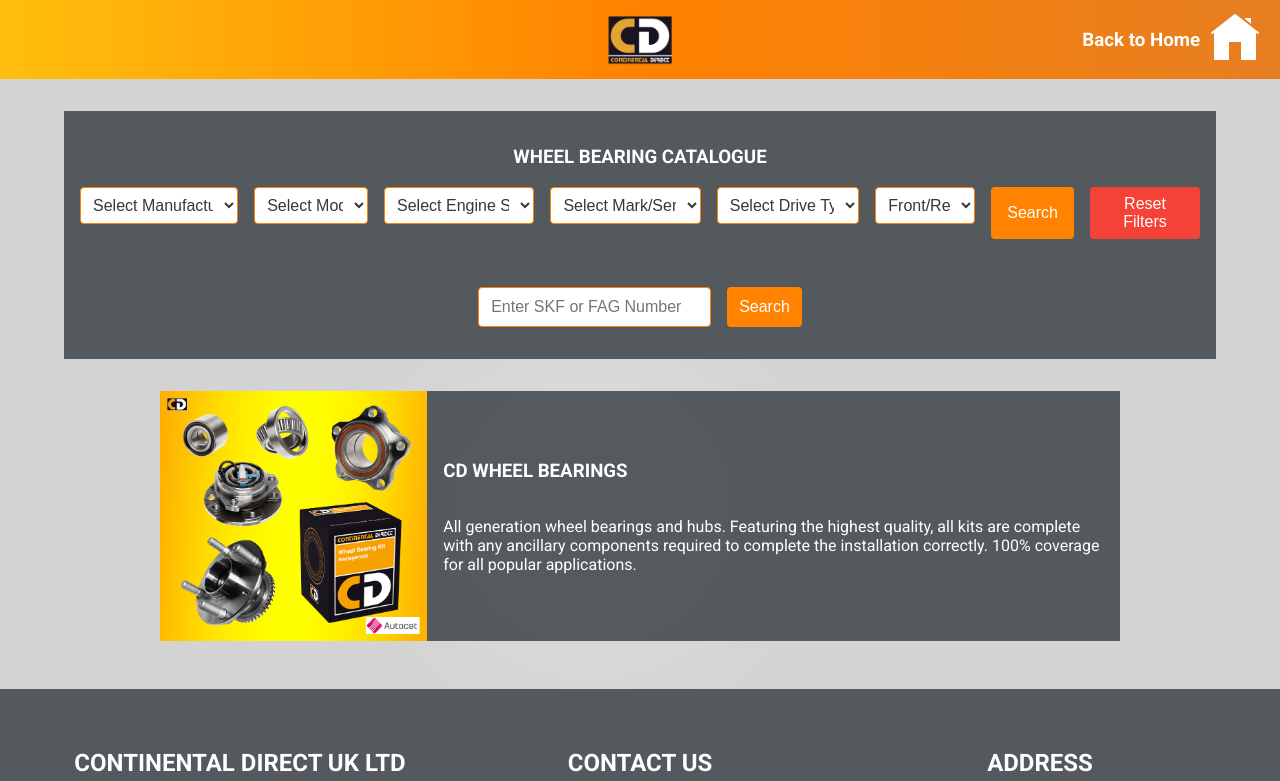
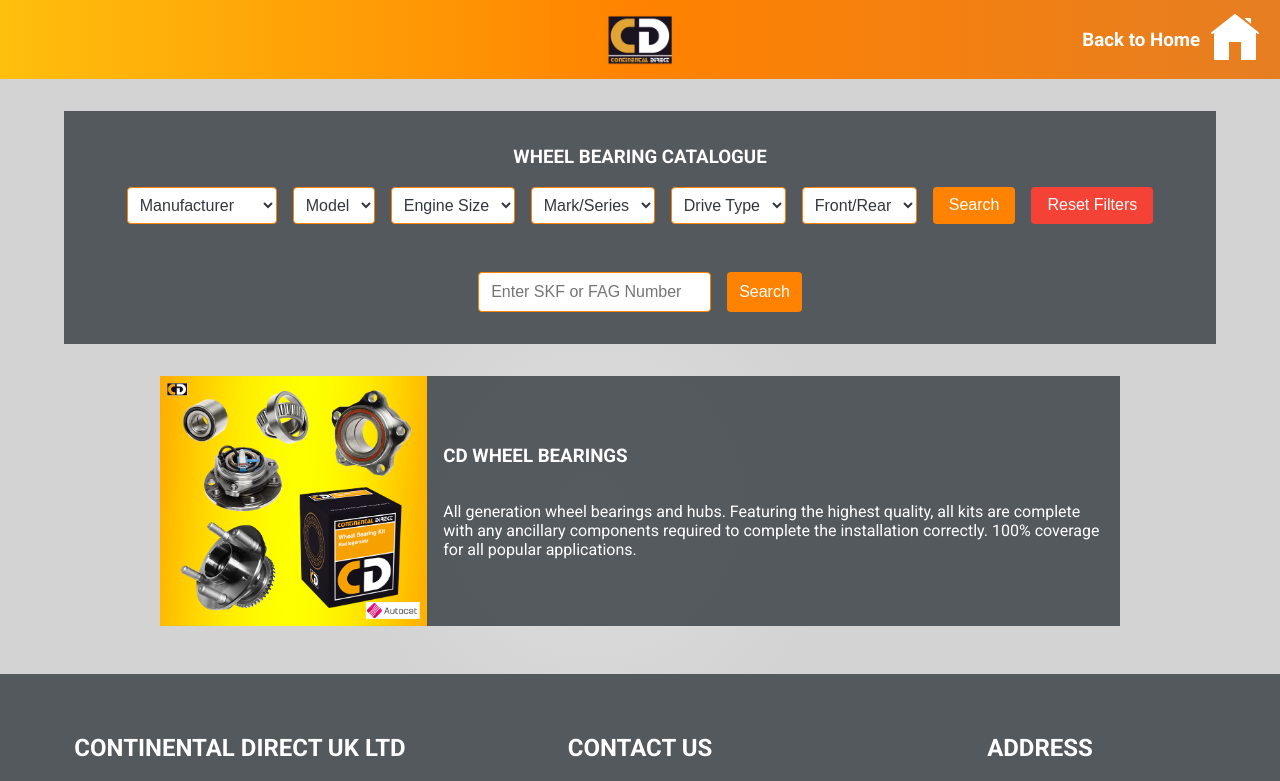
Before and after one commit to Continental-Direct/wheelbearing-catalogue, a React (Vite) app in the folder wheelbearing-catalogue/: page / in a window 1280 px wide. Shown: the top 781 px of the page. Built offline with nearby package versions, Linux system fonts and the light colour scheme.

Commit message:
modifies dropdown text

```diff
--- a/wheelbearing-catalogue/src/components/cards/CardContainer.tsx
+++ b/wheelbearing-catalogue/src/components/cards/CardContainer.tsx
@@ -100,14 +100,16 @@
     });
   };
 
-  const uniqueCards = searchResults.reduce<CardProps[]>((acc, current) => {
-    const x = acc.find((item) => item.CD === current.CD);
-    if (!x) {
-      return acc.concat([current]);
-    } else {
-      return acc;
-    }
-  }, []);
+  const uniqueCards = Array.from(
+    searchResults
+      .reduce((acc, current) => {
+        if (!acc.has(current.CD)) {
+          acc.set(current.CD, current);
+        }
+        return acc;
+      }, new Map())
+      .values()
+  );
 
   const filteredResults = uniqueCards.filter((data) => {
     const matchesTransmission =
@@ -144,9 +146,9 @@
       <div className="content-container">
         <FilterSection onFilterChange={onFilterChange} />
         <div className="card-container">
-          {filteredResults.map((data, index) => (
+          {filteredResults.map((data) => (
             <Card
-              key={index}
+              key={data.CD} // Use CD as the key instead of the index
               {...data}
               openModal={() => handleOpenModal(data)}
             />
--- a/wheelbearing-catalogue/src/components/cards/card.tsx
+++ b/wheelbearing-catalogue/src/components/cards/card.tsx
@@ -19,6 +19,7 @@
   Bearing1Size: string;
   vehicleDetails: string;
   vehicleDetails2: string;
+  imageUrl: string;
   openModal: () => void;
 }
 
--- a/wheelbearing-catalogue/src/components/dropdowns/EngineSizeOptions.tsx
+++ b/wheelbearing-catalogue/src/components/dropdowns/EngineSizeOptions.tsx
@@ -68,7 +68,7 @@
           value={selectedEngineSize}
           onChange={handleEngineSizeChange}
         >
-          <option value="">Select Engine Size</option>
+          <option value=""> Engine Size</option>
           {engineSizes.map((size) => (
             <option key={size} value={size}>
               {size}
--- a/wheelbearing-catalogue/src/components/dropdowns/MarkSeriesOptions.tsx
+++ b/wheelbearing-catalogue/src/components/dropdowns/MarkSeriesOptions.tsx
@@ -69,7 +69,7 @@
           value={selectedMarkSeries}
           onChange={handleMarkSeriesChange}
         >
-          <option value="">Select Mark/Series</option>
+          <option value=""> Mark/Series</option>
           {markSeries.map((ms, index) => (
             <option key={index} value={ms}>
               {ms}
--- a/wheelbearing-catalogue/src/components/dropdowns/YearsOptions.tsx
+++ b/wheelbearing-catalogue/src/components/dropdowns/YearsOptions.tsx
@@ -71,7 +71,7 @@
           value={selectedDriveType}
           onChange={handleDriveTypeChange}
         >
-          <option value="">Select Drive Type</option>
+          <option value="">Drive Type</option>
           {driveTypes.map((driveType, index) => (
             <option key={index} value={driveType}>
               {driveType}
--- a/wheelbearing-catalogue/src/components/dropdowns/manufOptions.tsx
+++ b/wheelbearing-catalogue/src/components/dropdowns/manufOptions.tsx
@@ -41,7 +41,7 @@
           onChange={handleManufacturerChange}
         >
           <option value="" disabled>
-            Select Manufacturer
+            Manufacturer
           </option>
           {manufacturerOptions}
         </select>
--- a/wheelbearing-catalogue/src/components/dropdowns/modelOptions.tsx
+++ b/wheelbearing-catalogue/src/components/dropdowns/modelOptions.tsx
@@ -65,7 +65,7 @@
           value={selectedModel}
           onChange={handleModelChange}
         >
-          <option value="">Select Model</option>
+          <option value="">Model</option>
           {models.map((model) => (
             <option key={model} value={model}>
               {model}
```
